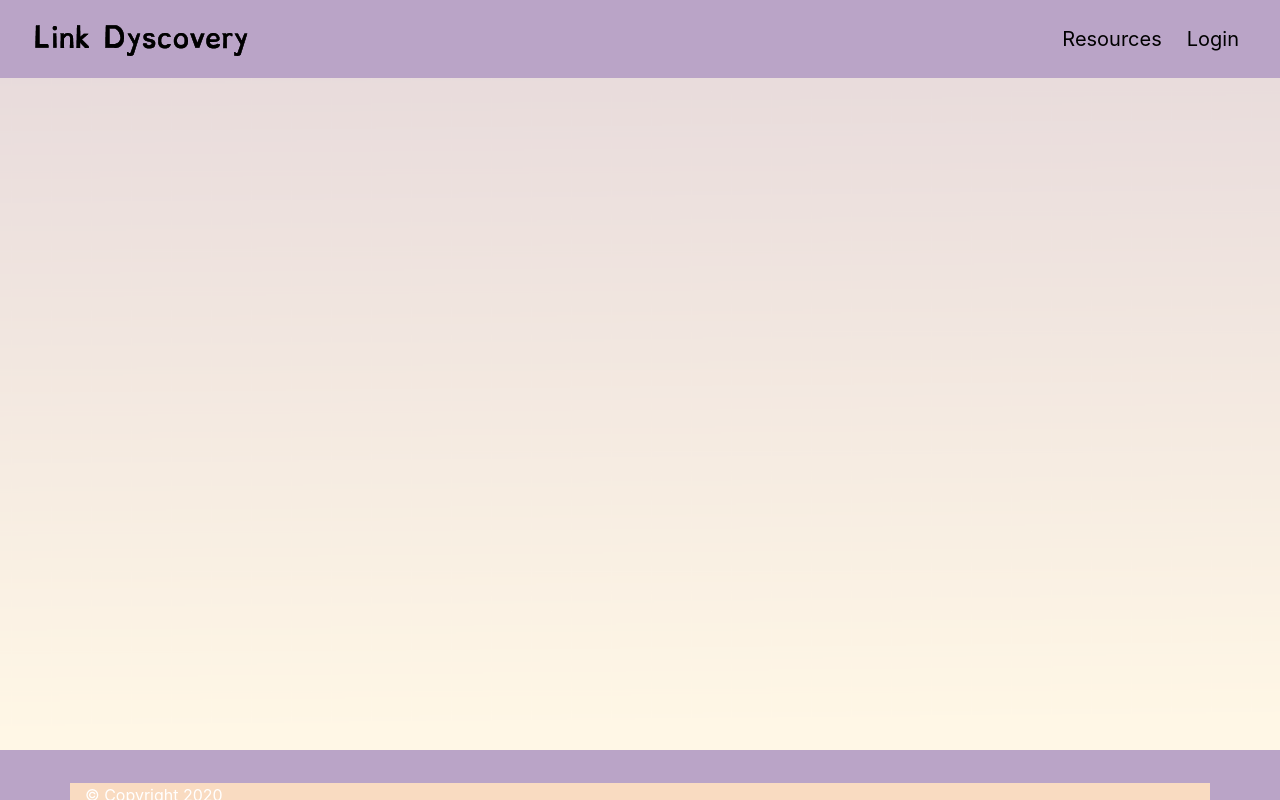
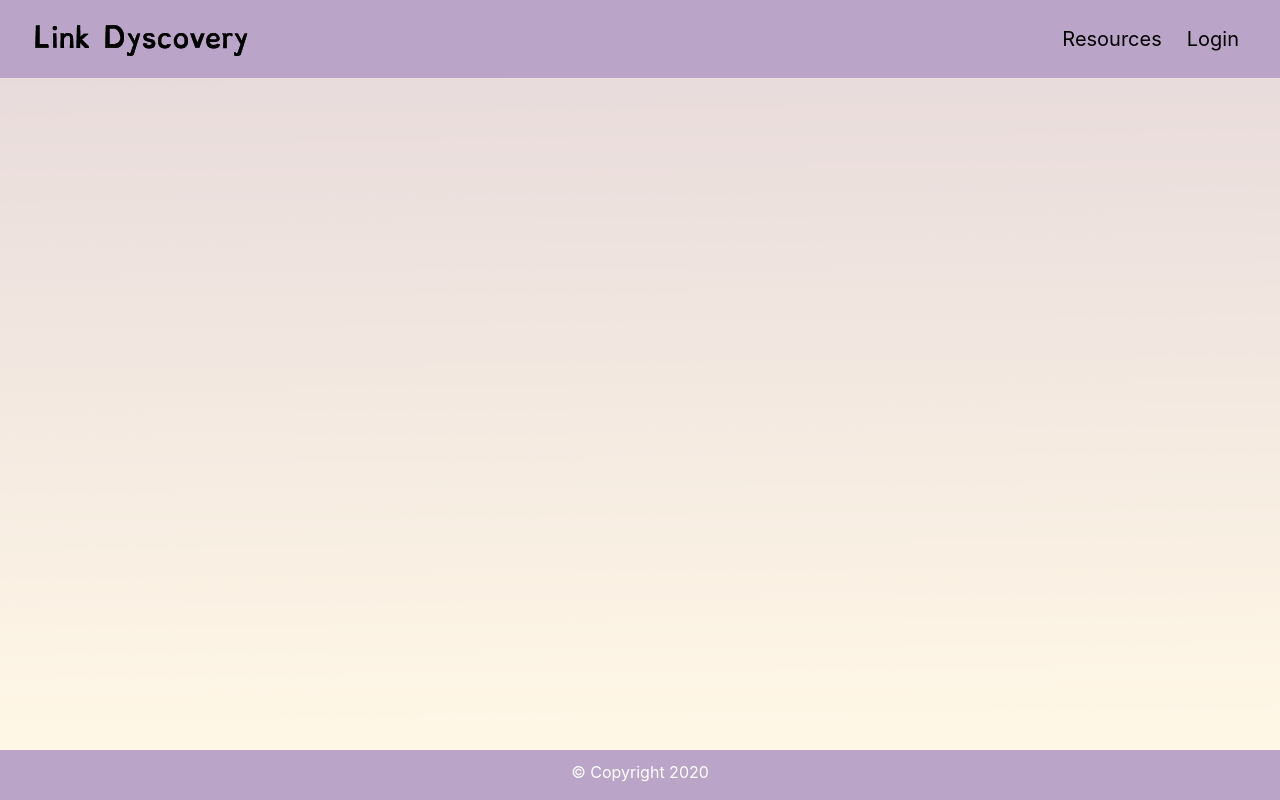
Before and after one commit to erinleecrocker/link-dyscovery, a React (Create React App) app in the folder client/: page /verified-resources in a window 1280 px wide. Built offline with nearby package versions, Linux system fonts and the light colour scheme.

Commit message:
updated footer css to that text is centered, removed the class of container on the div in footer, updated signup form and create accout so that styling is correct

```diff
--- a/client/src/components/Footer/Footer.css
+++ b/client/src/components/Footer/Footer.css
@@ -1,11 +1,12 @@
 .footer{
     height: 50px;
-    background-color:#BAA4C7;
-    color: white;
+    background-color:#BAA4C7 !important;
+    color: white !important;
     position: fixed;
     bottom: 0px;
     left: 0px;
     right: 0px;
     margin-top: 30px;
     padding-top: 10px;
+    text-align: center;
 }
--- a/client/src/components/Footer/Footer.jsx
+++ b/client/src/components/Footer/Footer.jsx
@@ -5,7 +5,7 @@ const Footer = () => {
   return (
     <div>
       <footer className="footer">
-        <div className="container">&copy; Copyright 2020 </div>
+        <div >&copy; Copyright 2020 </div>
       </footer>
     </div>
   );
--- a/client/src/components/LoginCard/Login.css
+++ b/client/src/components/LoginCard/Login.css
@@ -32,5 +32,5 @@ h2{
     background-color: #F9DBC1;
 }
 div{
-    border: none #F9DBC1 !important;
+    border: none !important;
 }
--- a/client/src/components/SignupForm/SignupForm.jsx
+++ b/client/src/components/SignupForm/SignupForm.jsx
@@ -8,12 +8,13 @@ const SignupForm = ({ buttonText, handleSubmit, slug }) => {
   const [password, setPassword] = useState("");
   const firstInputRef = useRef();
 
-  useEffect(() => {
-    firstInputRef.current.focus();
-  }, []);
+  // useEffect(() => {
+  //   firstInputRef.current.focus();
+  // }, []);
 
   return (
       <LoginCard>
+        <h2 className="card-title">Create Account</h2>
           <div>
     <form
       onSubmit={(e) => {
```
